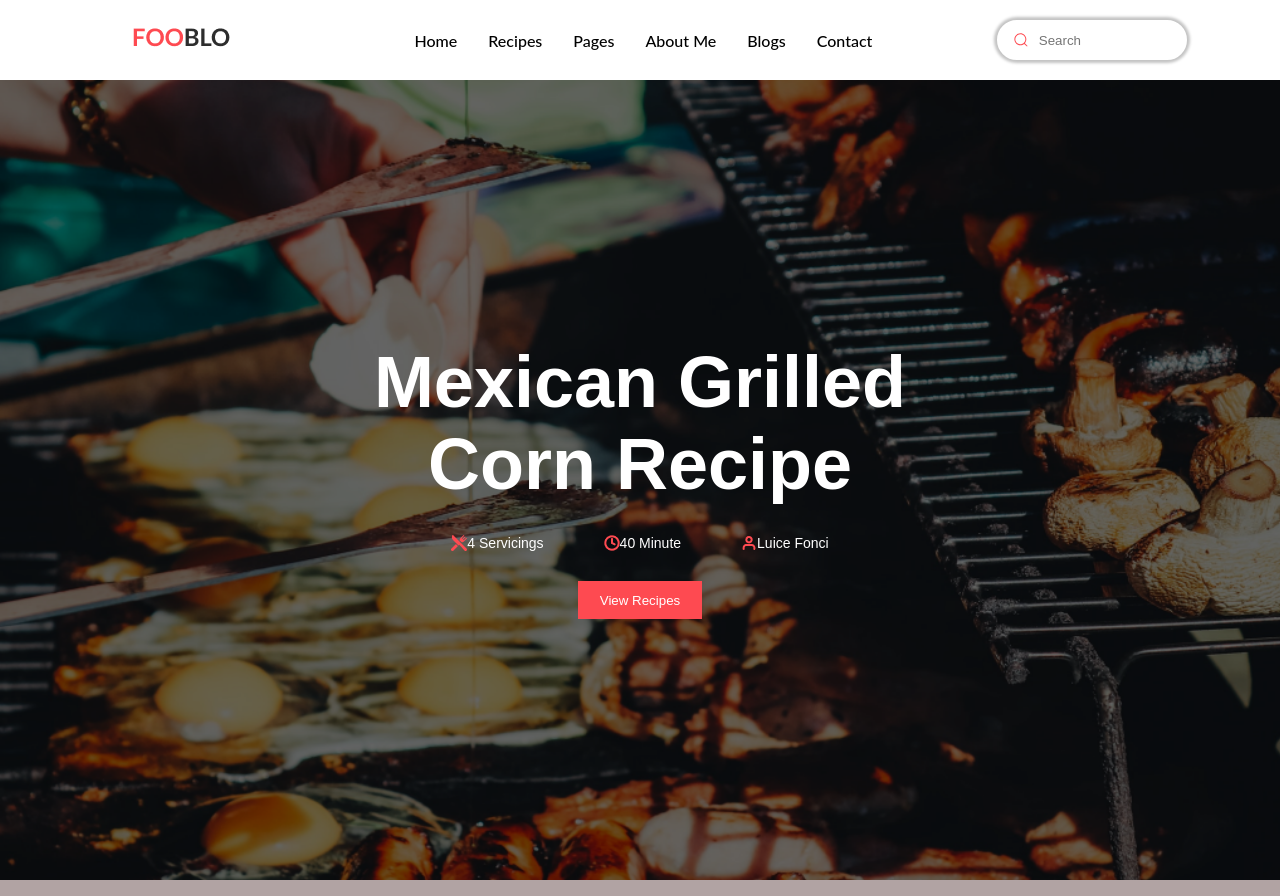
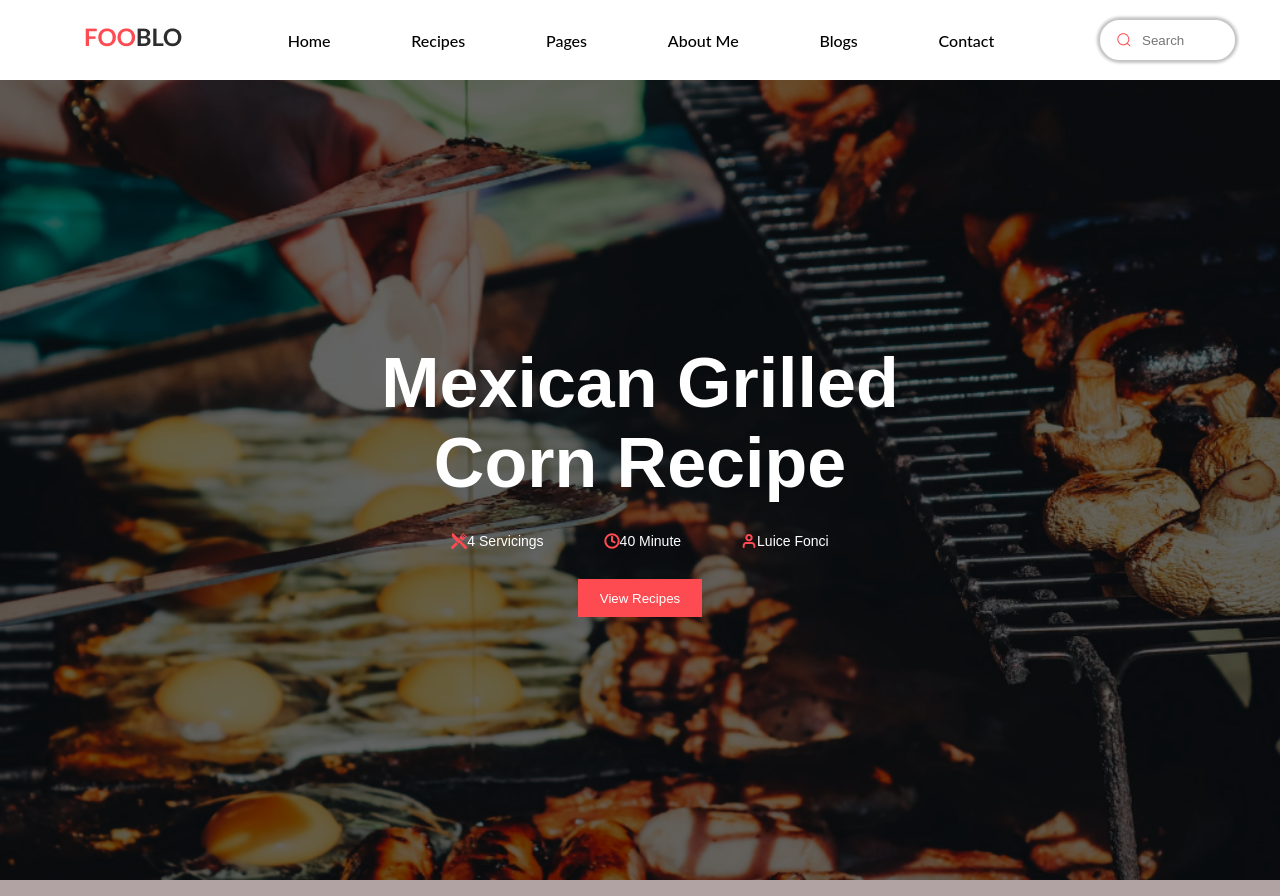
Before and after one commit to jesusalbertokiz/Landing-page-restaurant, a plain HTML site: page index.html in a window 1280 px wide. Drawn offline with Linux system fonts and the light colour scheme.

Commit message:
Modify the spacing og the nav

```diff
--- a/CSS/style.css
+++ b/CSS/style.css
@@ -18,9 +18,7 @@ header{
 }
 nav{
     background-color: #ffffff;
-    padding: 0 20px;
-    padding-left: 5rem;
-    width: 50%;
+    width: 70%;
     display: flex;
     align-items: center;
     justify-content: space-evenly;
@@ -31,7 +29,7 @@ nav a{
     justify-content: space-evenly;
     font-family: 'Lato', sans-serif;
     font-size: 16px;
-    font-weight: 545;
+    font-weight: 549;
     color: #000;
 }
 .logo{
@@ -49,7 +47,7 @@ nav a{
    }
 
    .input {
-    width: 100%;
+    width: 135px;
     height: 40px;
     padding: 0 1rem;
     padding-left: 2.5rem;
@@ -89,6 +87,12 @@ nav a{
     height: 100vh;
 }
 
+
+.home-content-horizontal{
+    display: flex;
+    justify-content: center;
+    align-items: center;
+}
 .home-content-vertical{
     display: flex;
     justify-content: center;
@@ -96,15 +100,10 @@ nav a{
     flex-direction: column;
     height: 100vh;
 }
-.home-content-horizontal{
-    display: flex;
-    justify-content: center;
-    align-items: center;
-}
 .home-content-vertical > h1{
     text-align: center;
     font-family: 'Playfair Display', sans-serif;
-    font-size: 72px;
+    font-size: 70px;
     font-weight: 800;
     color: rgb(255, 255, 255);
 }
```
